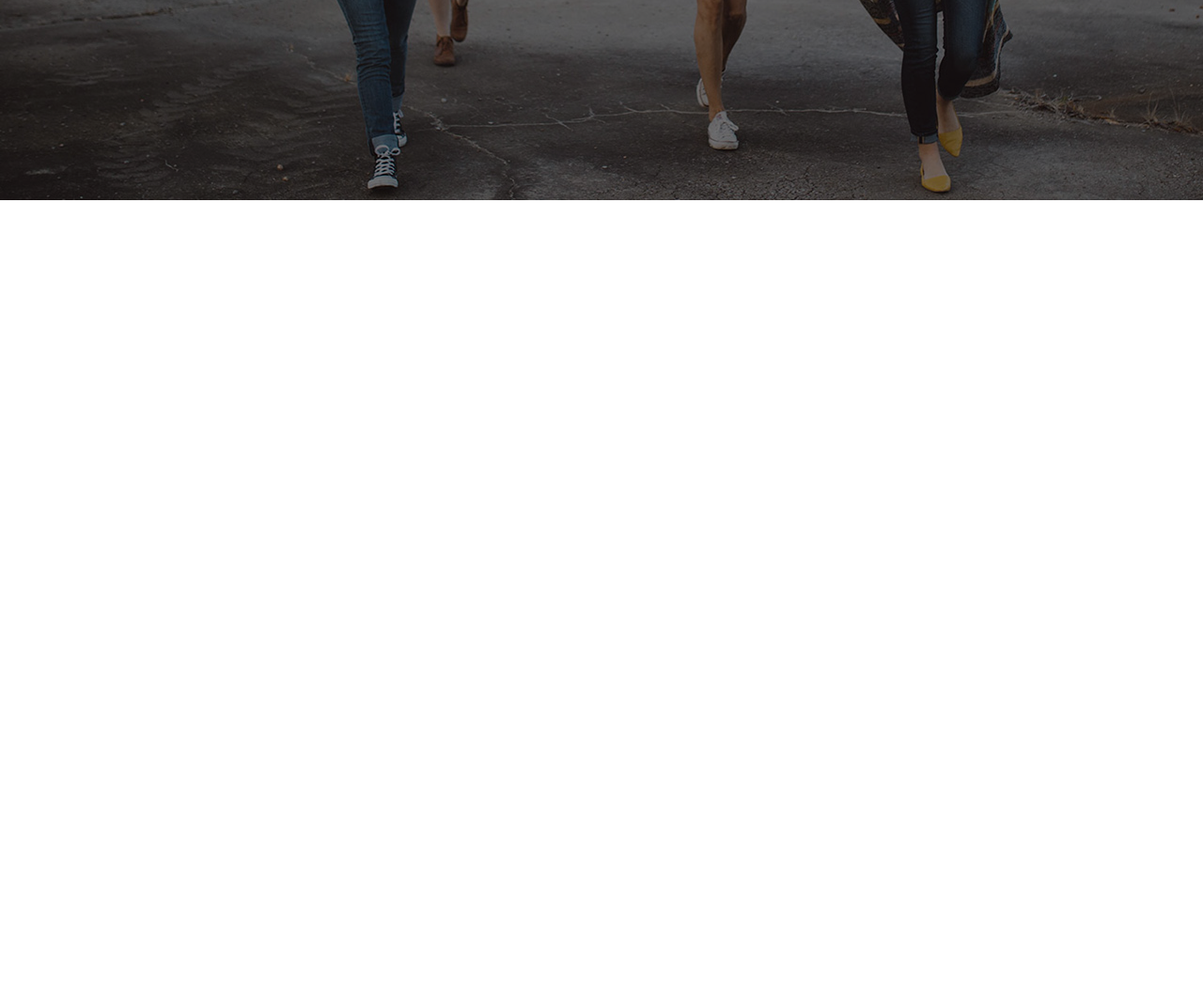
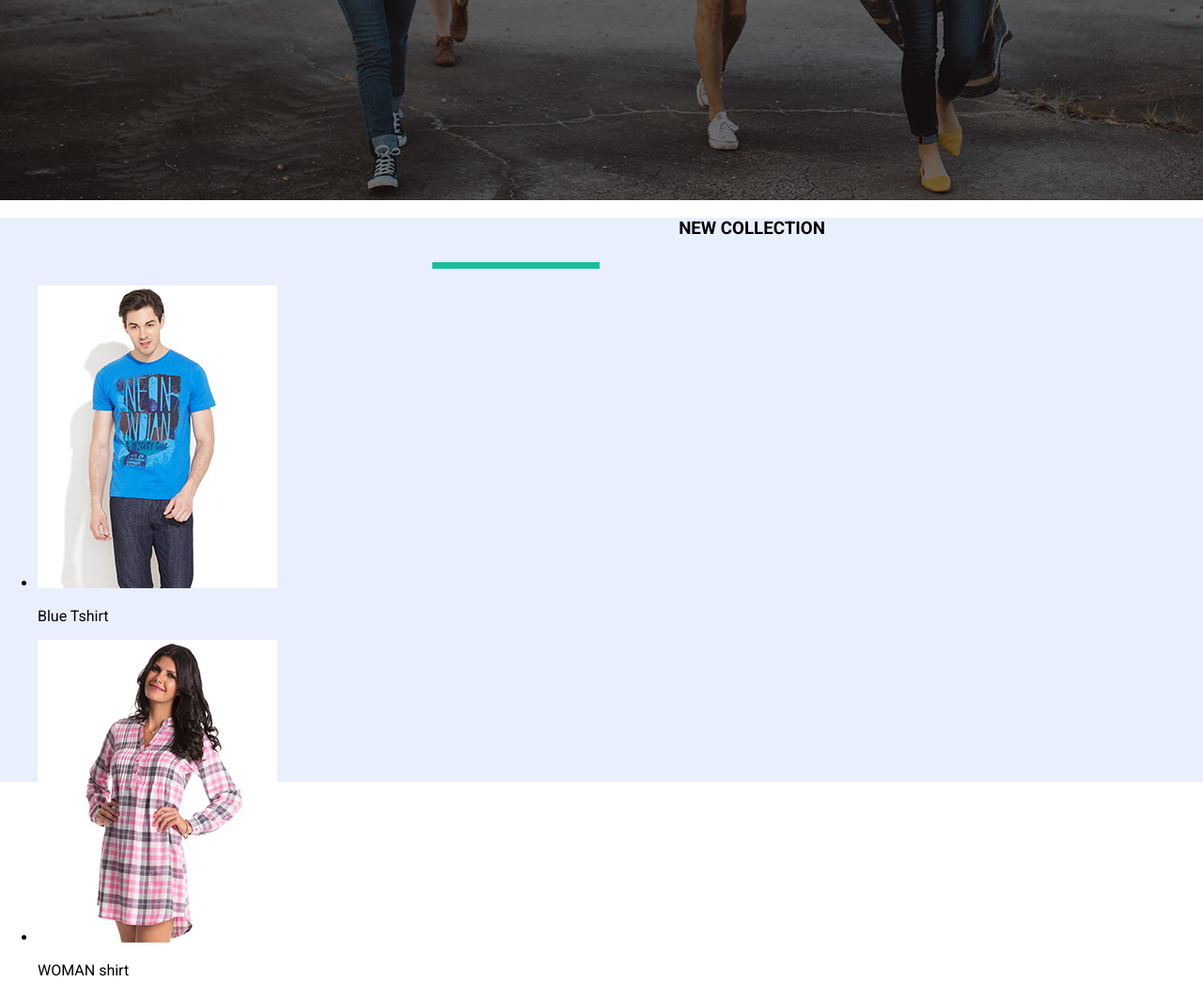
Before and after one commit to smdeile/goit-fe-course, a plain HTML site: page module-5/index.html in a window 1280 px wide. Shown: the part 500-1545 px from the top of the page at 94% size. Before the commit the page ends 800 px from the top, so only its background shows below. Drawn offline with nearby package versions, Linux system fonts and the light colour scheme.

Commit message:
4homework finish

```diff
--- a/module-5/css/styles.css
+++ b/module-5/css/styles.css
@@ -193,8 +193,48 @@ color: #ffffff;
   color: #ffffff;
 }
 
+/* 2 block of main */
+
+.bottom-box {
+  background-image: url(/img/background.jpg);
+  position: relative;
+  width: 1600px;
+  height: 600px;
+}
+.bottom-box h3 {
+  text-align: center;
+}
+
+.bottom-box-hedder::after {
+  display: block;
+  width: 178px;
+  height: 7px;
+  background-color: #1abc9c;
+  content: "";
+  margin-top: 25px;
+  margin-left: 460px;
+  text-align: center;
+
+.item-list {
+  margin: 0;
+  padding: 0;
+}
+
+.products {
+  list-style: none;
+  float: left;
+}
 
 
+
+
+
+
+.clearfix::after {
+  content: "";
+  display: table;
+  clear: both;
+}
 .visually-hidden:not(:focus):not(:active),
 input[type="checkbox"].visually-hidden,
 input[type="radio"].visually-hidden {
--- a/module-5/index.html
+++ b/module-5/index.html
@@ -52,6 +52,27 @@
           </p>
         </div>
       </secton>
+      <section class="bottom-box">
+        <h3 class="bottom-box-hedder">NEW COLLECTION</h3>
+        <ul class="clearfix item-list">
+          <li class="products">
+            <img src="/img/1man.jpg" alt="man in blue tshirt" class="products-photo">
+            <p class="products-name">Blue Tshirt</p>
+          </li>
+          <li class="products">
+            <img src="/img/1woman.jpg" alt="woman in pink dress" class="products-photo">
+            <p class="products-name">WOMAN shirt</p>
+          </li>
+          <li class="products">
+            <img src="/img/2man.jpg" alt="man in yellow tshirt" class="products-photo">
+            <p class="products-name">YELLOW Tshirt</p>
+          </li>
+          <li class="products">
+            <img src="/img/2woman.jpg" alt="woman in transparent dress" class="products-photo">
+            <p class="products-name">Cool lingerie</p>
+          </li>
+        </ul>
+      </section>
     </main>
   </body>
 </html>
```
Also changed, not shown: module-5/img/1man.jpg (added), module-5/img/1woman.jpg (added), module-5/img/2man.jpg (added), module-5/img/2woman.jpg (added), module-5/img/background.jpg (added).
